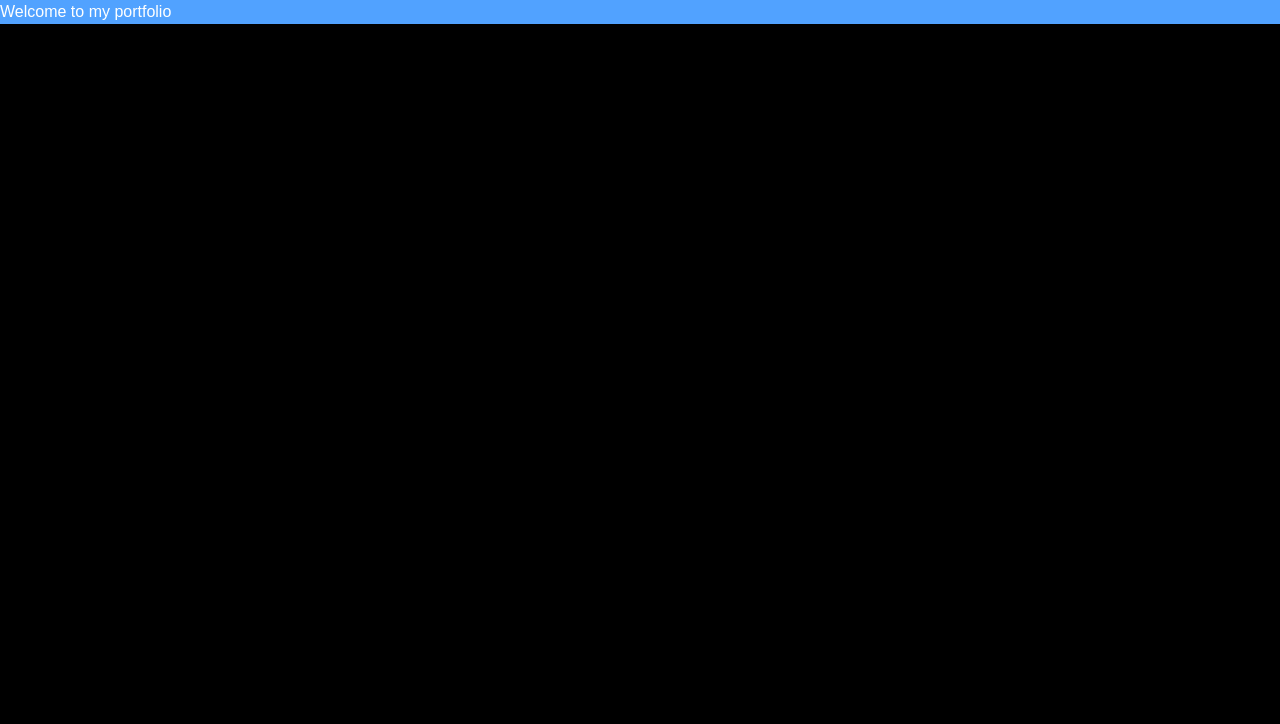
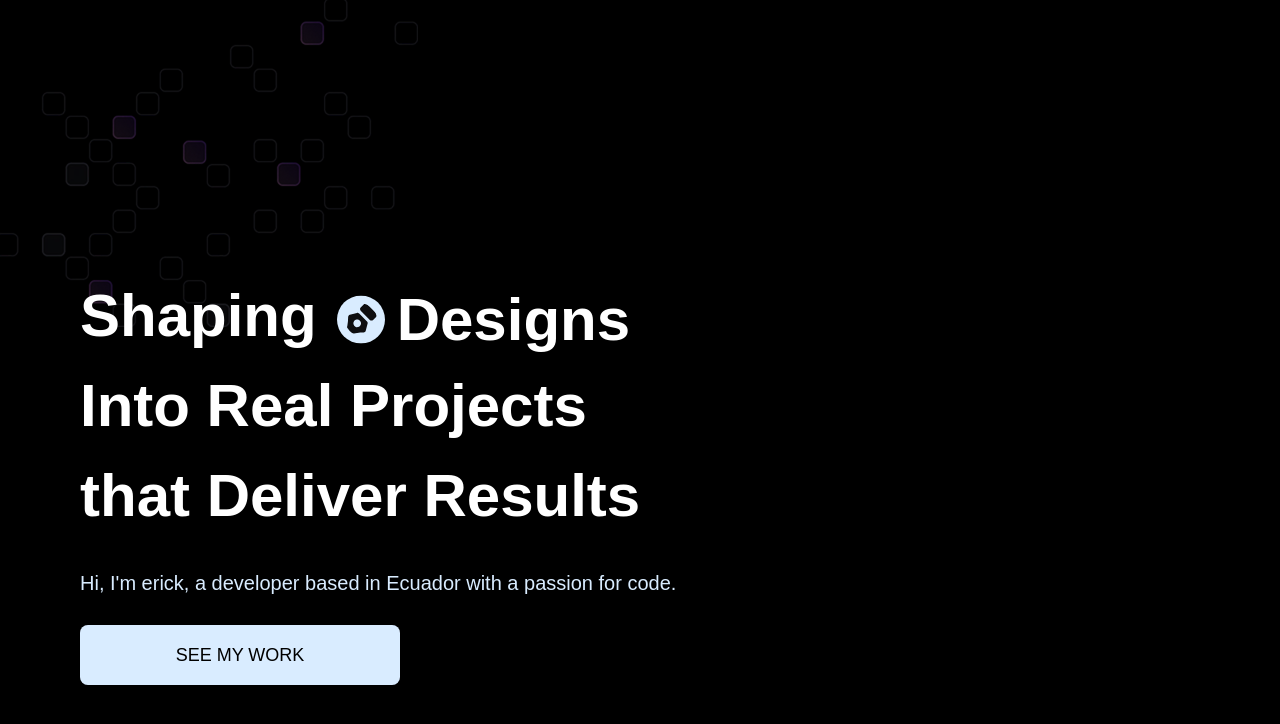
Before and after one commit to erickloolpez/threejs-portfolio--vite, a React (Vite) app: page / in a window 1280 px wide. Shown: the top 724 px of the page. Built offline with nearby package versions, Linux system fonts and the light colour scheme; a web font is replaced by a local one.

Commit message:
feat(hero): Adding the hero section for our porfolio withouth threejs image yet.

```diff
--- a/src/App.tsx
+++ b/src/App.tsx
@@ -1,13 +1,12 @@
 import { useState } from 'react'
+import Hero from './sections/Hero'
 
 function App() {
   const [count, setCount] = useState(0)
 
   return (
-  <main className="bg-blue-400">
-      <div>
-        <h1>Welcome to my portfolio</h1>
-      </div>
+  <main>
+      <Hero />
     </main>
   )
 }
--- /dev/null
+++ b/src/components/Button.tsx
@@ -0,0 +1,19 @@
+const Button = ({text, className, id}) => {
+  return (
+  <a className={`${className ?? ''} cta-wrapper`} >
+      <div className="cta-button group">
+        <div className="bg-circle"/>
+        <p className="text">See my Work</p>
+        <div className="arrow-wrapper">
+          <img
+            src="/images/arrow-down.svg"
+            alt="arrow"
+          />
+        </div>
+      </div>
+
+    </a>
+  )
+}
+
+export default Button
--- /dev/null
+++ b/src/sections/Hero.tsx
@@ -0,0 +1,52 @@
+import {words} from "../../constants/index.js"
+import Button from "../components/Button.js";
+const Hero = () => {
+  return (
+    <section id="hero" className="relative overflow-hidden">
+      <div className="absolute top-0 left-0 z-10">
+        <img
+          src="/images/bg.png"
+          alt="Background"
+        />
+      </div>
+      <div className="hero-layout">
+        <header className="flex flex-col justify-center md:w-full w-screen md:px-20 px-5">
+          <div className="flex flex-col gap-7">
+            <div className="hero-text">
+              <h1>
+                Shaping
+                <span className="slide">
+                  <span className="wrapper">
+                    {words.map( (word,index)=>(
+                    <span key={index} className="flex items-center md:gap-3 gap-1 pb-2">
+                        <img
+                          src={word.imgPath}
+                          alt="person"
+                          className="xl:size-12 md:size-10 md:p-2 p-1 rounded-full bg-white-50"
+                        />
+                        <span>{word.text}</span>
+                      </span>
+                    ))}
+                  </span>
+                </span>
+              </h1>
+              <h1>Into Real Projects</h1>
+              <h1>that Deliver Results</h1>
+            </div>
+            <p className="text-white-50 md:text-xl relative z-10 pointer-events-none">
+              Hi, I'm erick, a developer based in Ecuador with a passion for code.
+            </p>
+            <Button
+              className="md:w-80 md:h-16 w-60 h-12"
+              id="button"
+              text="See my Work"
+            />
+          </div>
+        </header>
+      </div>
+
+    </section>
+  )
+}
+
+export default Hero
```
